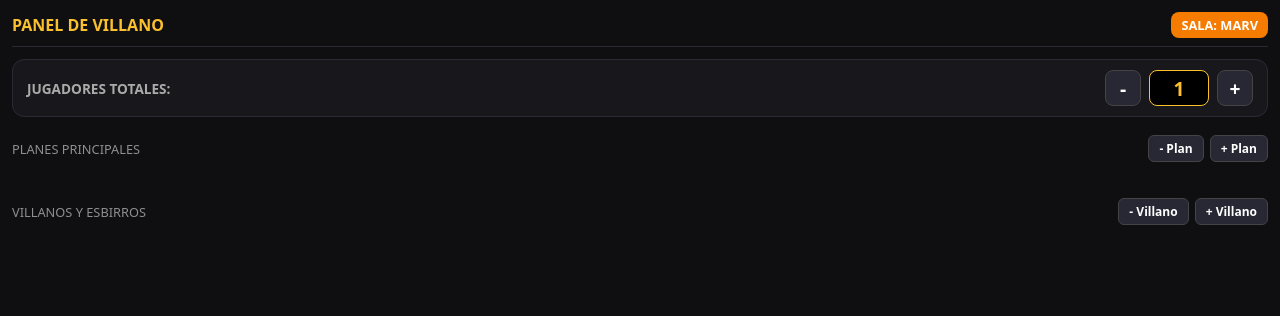
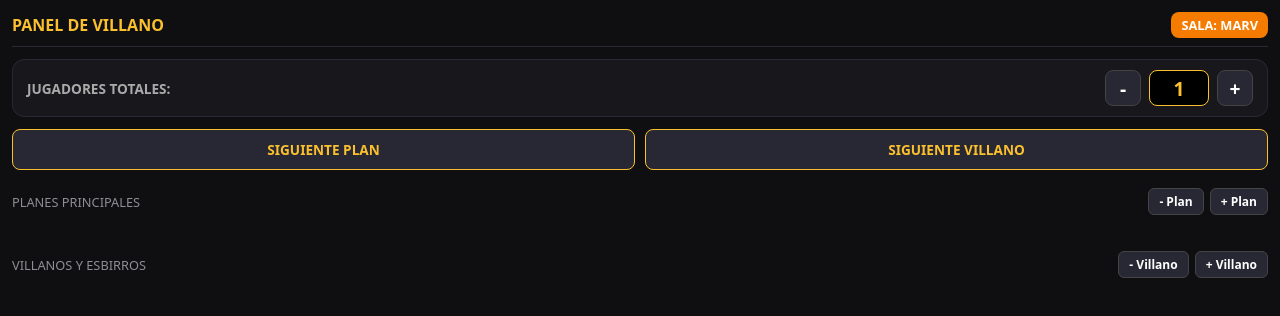
Before and after one commit to Rensi135/Contador-Marvel-champions, a website: page public/villano.html in a window 1280 px wide. Drawn offline with nearby package versions, Linux system fonts and the light colour scheme; no server answers.

Commit message:
Update villano.html

```diff
--- a/public/villano.html
+++ b/public/villano.html
@@ -12,7 +12,7 @@
     header h1 { font-size: 1rem; color: #fbc02d; text-transform: uppercase; }
     .badge { background: #f57c00; padding: 4px 10px; border-radius: 8px; font-size: 0.8rem; font-weight: bold; color: #fff; }
 
-    /* SELECTOR DE JUGADORES */
+    /* SELECTOR DE JUGADORES Y BOTONES DE ETAPA */
     .players-selector { background: #18181c; padding: 10px 14px; border-radius: 12px; border: 1px solid #2a2a35; display: flex; align-items: center; justify-content: space-between; }
     .players-selector span { font-size: 0.85rem; color: #aaa; font-weight: bold; text-transform: uppercase; }
     .players-counter { display: flex; align-items: center; gap: 8px; }
@@ -25,6 +25,10 @@
       -moz-appearance: textfield; user-select: text;
     }
     .input-players::-webkit-outer-spin-button, .input-players::-webkit-inner-spin-button { -webkit-appearance: none; margin: 0; }
+
+    .stage-advance-container { display: flex; gap: 10px; width: 100%; }
+    .btn-stage { flex: 1; padding: 10px; background: #282834; border: 1px solid #fbc02d; color: #fbc02d; font-weight: bold; border-radius: 8px; cursor: pointer; text-transform: uppercase; font-size: 0.85rem; }
+    .btn-stage:active { background: #fbc02d; color: #000; }
 
     /* TARJETAS */
     .card { background: #18181c; border-radius: 12px; padding: 14px; border: 1px solid #2a2a35; display: flex; flex-direction: column; align-items: center; position: relative; margin-bottom: 10px; }
@@ -108,6 +112,12 @@
       <input type="number" class="input-players" id="players-count" value="1" min="1" onkeydown="if(event.key==='Enter') this.blur()" onchange="setPlayers(this.value)">
       <button class="btn-qty" onclick="adjustPlayers(1)">+</button>
     </div>
+  </div>
+
+  <!-- BOTONES DE AVANCE DE ETAPA GLOBAL -->
+  <div class="stage-advance-container">
+    <button class="btn-stage" onclick="nextSchemeStage()">Siguiente Plan</button>
+    <button class="btn-stage" onclick="nextVillainStage()">Siguiente Villano</button>
   </div>
 
   <!-- PLANES PRINCIPALES -->
@@ -338,6 +348,10 @@
       socket.emit('update_players', { players: p });
     }
 
+    // Funciones de avance de etapa global
+    function nextSchemeStage() { socket.emit('next_scheme_stage'); }
+    function nextVillainStage() { socket.emit('next_villain_stage'); }
+
     // Funciones de control de planes
     function changeSchemeThreat(index, delta) { socket.emit('update_scheme', { action: 'change_threat', index, delta }); }
     function updateSchemeName(index, name) { socket.emit('update_scheme', { action: 'change_name', index, name }); }
```
